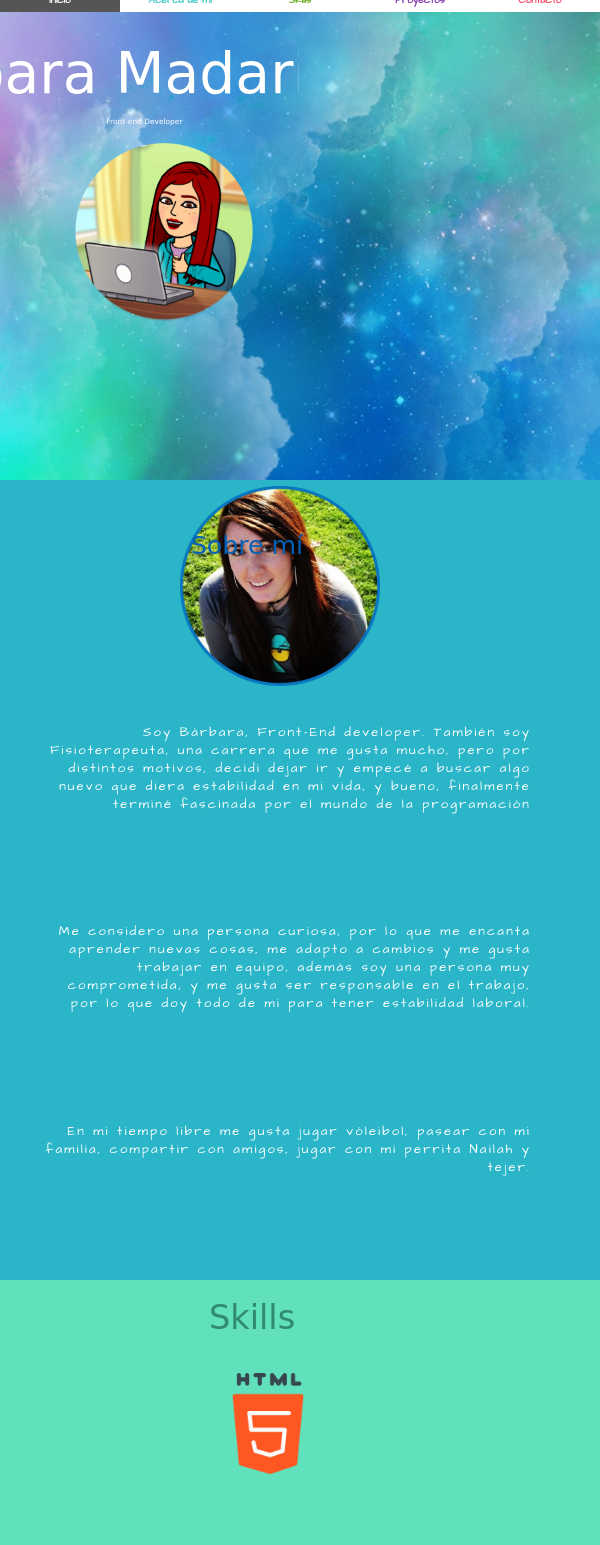
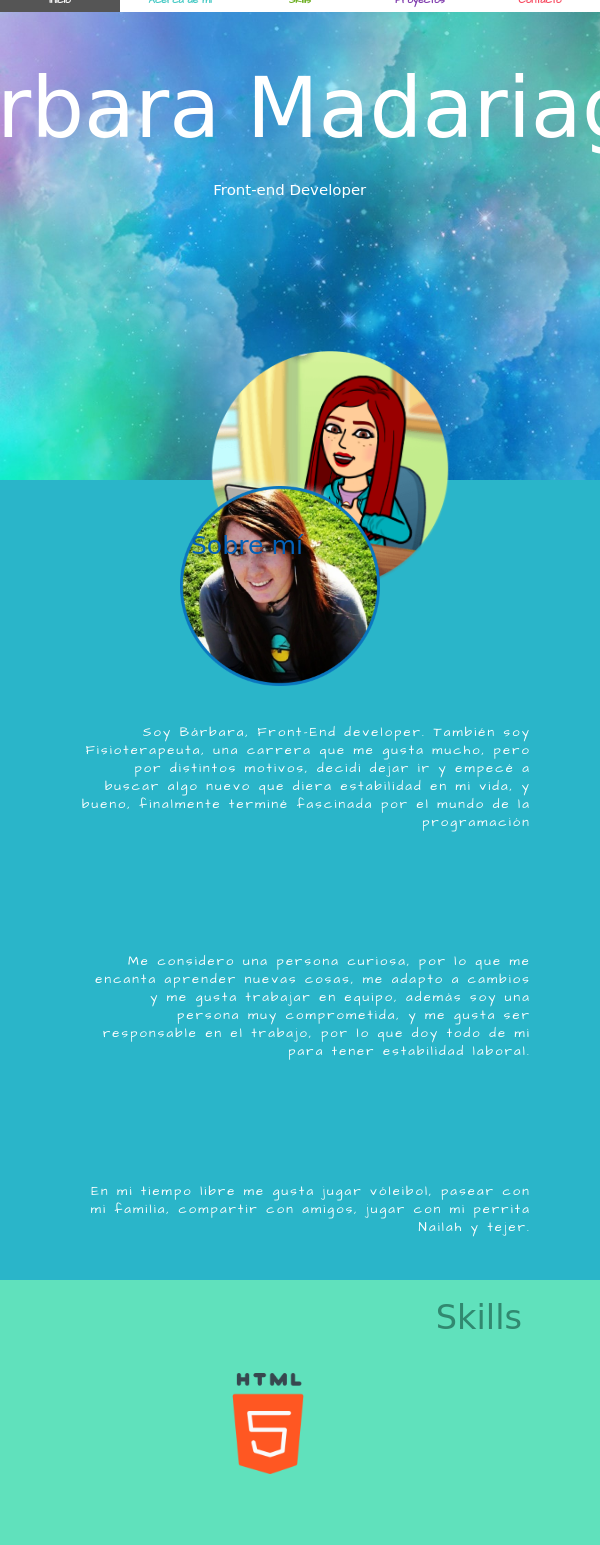
Before and after one commit to BarbaraMV/Portfolio, a website: page index.html in a window 600 px wide. Shown: the top 1545 px of the page. Drawn offline with nearby package versions, Linux system fonts and the light colour scheme; a web font is replaced by a local one.

Commit message:
centrado vista 1 modo responsive L

```diff
--- a/style.css
+++ b/style.css
@@ -597,16 +597,13 @@ background-attachment: fixed;
   }
 
   #bodyHome {
-    display: flex;
     width: 100vw;
     height: 60vh;
     text-align: center;
   }
   /* nombre y front end */
   #my-name {
-    font-size: 26%;
-    text-align: center;
-    margin-left: 20%;
+    font-size: 19%;
   }
 
   #frontEnd {
@@ -615,8 +612,8 @@ background-attachment: fixed;
 
   #my-ilustration img{
     margin-top: 35%;
-    width: 60%;
-    margin-left: 65%;
+    width: 40%;
+    margin-left: 55%;
   }
 
   /* Segunda vista, sobre mi */
@@ -653,9 +650,9 @@ background-attachment: fixed;
     display: flex;
     font-size: small;
     margin-top: -105%;
-    margin-left: -75%;
+    margin-left: -55%;
     margin-right: -60%;
-    height: 280%;
+    height: 300%;
   }
 
   /* tercera vista, SKILLS */
@@ -667,7 +664,6 @@ background-attachment: fixed;
 
   #title-skills p{
     font-size: 35%;
-    margin-right: 45%;
   }
 
   .containter {
```
